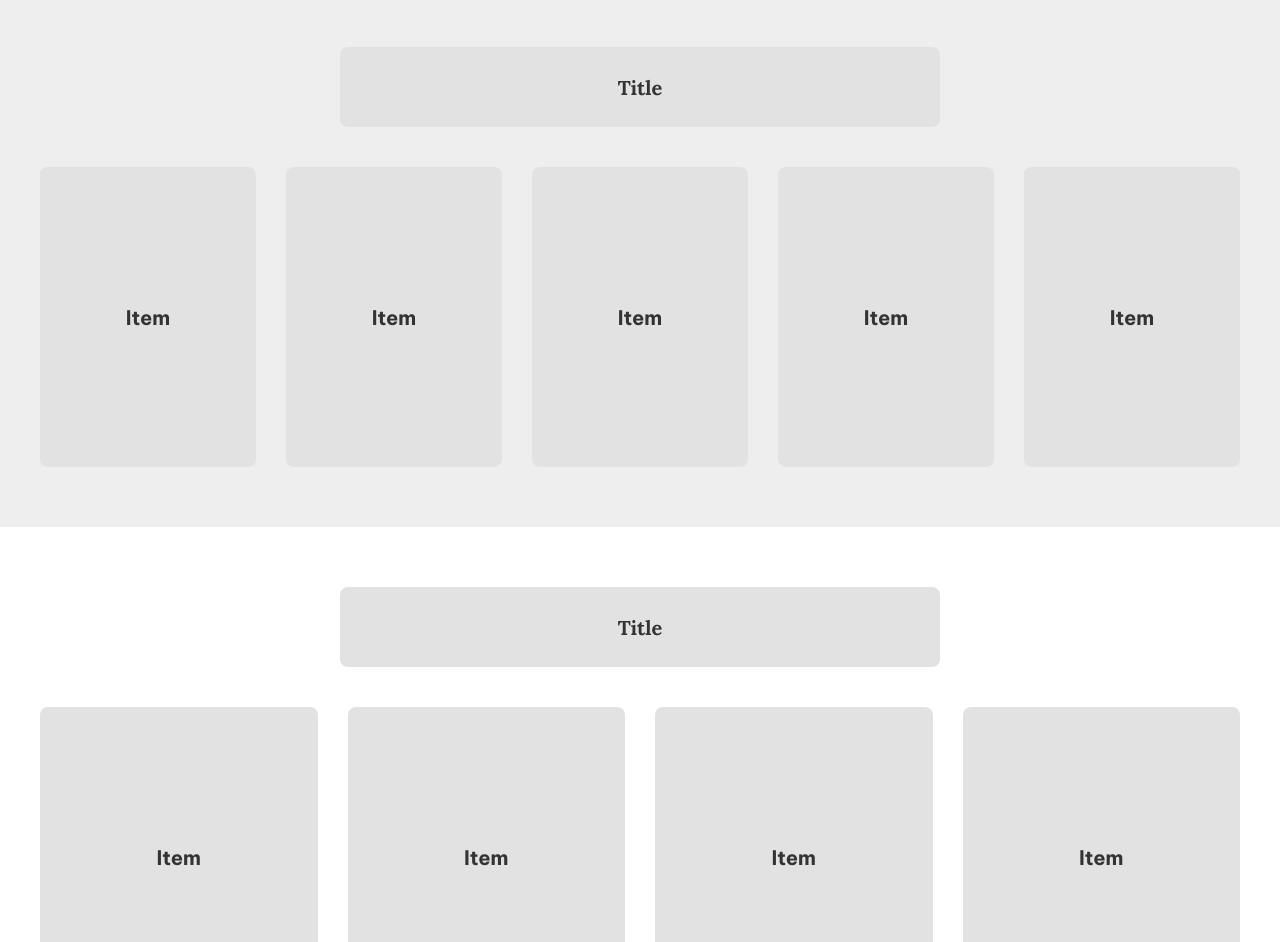
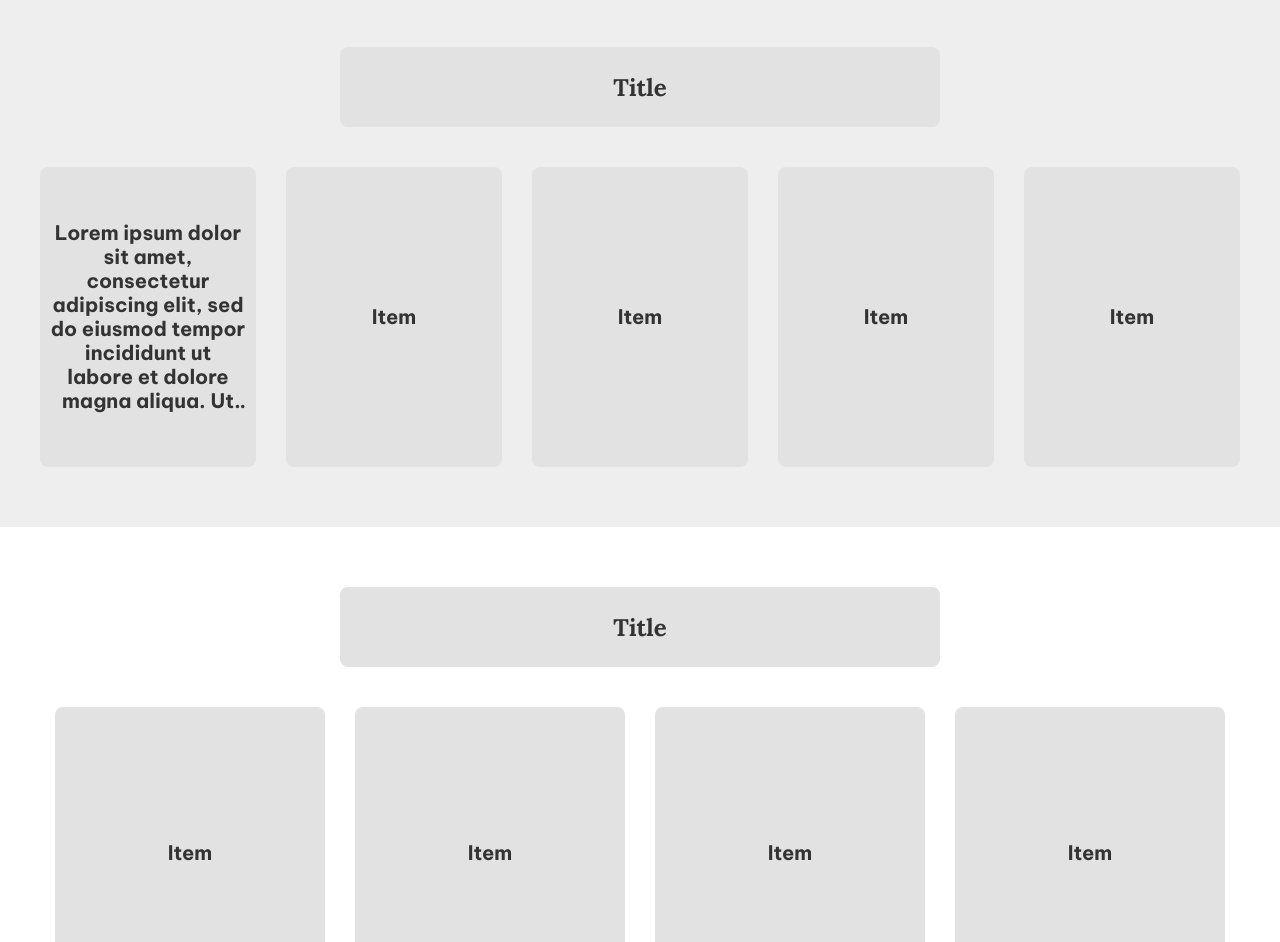
Before and after one commit to ngq3076/Bt2, a plain HTML site: page index.html in a window 1280 px wide. Shown: the part 1858-2800 px from the top of the page. Drawn offline with Linux system fonts and the light colour scheme.

Commit message:
Update index.html

```diff
--- a/index.html
+++ b/index.html
@@ -3,7 +3,7 @@
 <head>
     <meta charset="utf-8">
     <meta name="viewport" content="width=device-width, initial-scale=1">
-    <title>Landing Page Optimized Ratio</title>
+    <title>Landing Page Text Fix</title>
     <link href="https://fonts.googleapis.com/css2?family=Be+Vietnam+Pro:wght@400;500;700&family=Lora:wght@700&display=swap" rel="stylesheet">
     <style>
         :root {
@@ -15,12 +15,12 @@
             --footer-bg: #d9d9d9;
             --gap: 30px;
         }
-        * {margin: 0; padding: 0; box-sizing: border-box;}
+        * { margin: 0; padding: 0; box-sizing: border-box; }
         body {
             font-family: var(--font-main);
             background-color: #f5f5f5;
             color: var(--text-color);
-
+        }
         .container {
             width: 100%;
             max-width: 1366px;
@@ -37,9 +37,25 @@
             justify-content: center;
             text-align: center;
         }
-        .bg-gray {background-color: var(--gray-dark); border-radius: 8px;}
-        .bg-light {background-color: var(--gray-light);}
-        .text-bold {font-weight: 700; font-size: 20px;}
+        .bg-gray {
+            background-color: var(--gray-dark);
+            border-radius: 8px;
+            padding: 10px;
+            overflow: hidden;
+        }
+        .bg-light { background-color: var(--gray-light); }
+        .text-bold {
+            font-weight: 700;
+            line-height: 1.2;
+            font-size: clamp(14px, 2vw, 20px);
+            word-wrap: break-word;
+            overflow-wrap: break-word;
+            display: -webkit-box;
+            -webkit-line-clamp: 8;
+            -webkit-box-orient: vertical;
+            overflow: hidden;
+            text-overflow: ellipsis;
+        }
         header {
             display: flex;
             align-items: center;
@@ -48,21 +64,19 @@
             padding: 20px 40px;
             height: 100px;
         }
-        .logo {width: 200px; height: 60px; flex-shrink: 0;}
-        .menu {width: 100%; max-width: 820px; height: 34px; flex: 1;}
+        .logo { width: 200px; height: 60px; flex-shrink: 0; }
+        .menu { width: 100%; max-width: 820px; height: 34px; flex: 1; }
         .btn {
             width: 120px; height: 42px;
-            font-weight: 700; font-size: 16px;
-            cursor: pointer; border: none;
-            transition: 0.3s;
-            flex-shrink: 0;
+            cursor: pointer; transition: 0.3s;
+            flex-shrink: 0; user-select: none;
         }
-        .btn:hover {background-color: #d1d1d1;}
-        section {padding: 60px 40px; width: 100%;}
+        .btn:hover { background-color: #d1d1d1; }
+        section { padding: 60px 40px; width: 100%; }
         .section-title {
             font-family: var(--font-serif);
             font-weight: 700;
-            font-size: 20px;
+            font-size: clamp(18px, 2.5vw, 24px);
             width: 100%; max-width: 600px; height: 80px;
             margin: 0 auto 40px auto;
         }
@@ -72,46 +86,35 @@
             gap: 40px;
             align-items: center;
         }
-        .intro-text {width: 100%; aspect-ratio: 585/267;}
-        .intro-img {width: 100%; aspect-ratio: 585/520;}
+        .intro-text { width: 100%; aspect-ratio: 585/267; }
+        .intro-img { width: 100%; aspect-ratio: 585/520; }
         .list-items {
             display: flex;
             justify-content: center;
             flex-wrap: wrap;
             gap: var(--gap);
         }
-        .item-big {
-            width: calc((100% - (2 * var(--gap))) / 3);
-            aspect-ratio: 380/420;
-        }
-        .item-mid {
-            width: calc((100% - (4 * var(--gap))) / 5);
-            aspect-ratio: 216/300;
-        }
-        .item-small {
-            width: calc((100% - (3 * var(--gap))) / 4);
-            aspect-ratio: 278/300;
-        }
+        .item-big { width: calc((100% - (2 * var(--gap))) / 3); aspect-ratio: 380/420; }
+        .item-mid { width: calc((100% - (4 * var(--gap))) / 4); aspect-ratio: 277.5/300; }
+        .item-small { width: calc((100% - (4 * var(--gap))) / 5); aspect-ratio: 216/300; }
         footer {
             width: 100%; height: 72px;
             background-color: var(--footer-bg);
             margin-top: auto;
         }
         @media (max-width: 768px) {
-            header {padding: 20px; flex-direction: column; height: auto; gap: 15px;}
-            .logo, .menu, .btn {width: 100%; max-width: none;}
-            .menu {height: 50px;}
-            .grid-intro {grid-template-columns: 1fr;}
+            header { padding: 20px; flex-direction: column; height: auto; gap: 15px; }
+            .logo, .menu, .btn { width: 100%; max-width: none; }
+            .menu { height: 50px; }
+            .grid-intro { grid-template-columns: 1fr; }
             .item-big, .item-mid, .item-small {
-                width: 100%;
-                aspect-ratio: auto;
-                height: 300px;
-                padding: 20px;
+                width: 100%; aspect-ratio: auto;
+                height: 300px; padding: 20px;
             }
-            .intro-text, .intro-img {width: 100%; aspect-ratio: auto;}
-            .intro-text {height: 200px;}
-            .intro-img {height: 300px;}
-            section {padding: 40px 20px;}
+            .intro-text, .intro-img { width: 100%; aspect-ratio: auto; }
+            .intro-text { height: 200px; }
+            .intro-img { height: 300px; }
+            section { padding: 40px 20px; }
         }
     </style>
 </head>
@@ -120,16 +123,12 @@
         <header>
             <div class="bg-gray flex-center logo"><span class="text-bold">Logo</span></div>
             <div class="bg-gray flex-center menu"><span class="text-bold">Menu</span></div>
-            <button type="button" class="bg-gray flex-center btn">Button</button>
+            <div class="bg-gray flex-center btn"><span class="text-bold">Button</span></div>
         </header>
         <section class="bg-light">
             <div class="grid-intro">
-                <article class="bg-gray flex-center intro-text">
-                    <span class="text-bold">Content</span>
-                </article>
-                <figure class="bg-gray flex-center intro-img">
-                    <span class="text-bold">Image</span>
-                </figure>
+                <article class="bg-gray flex-center intro-text"><span class="text-bold">Content</span></article>
+                <figure class="bg-gray flex-center intro-img"><span class="text-bold">Image</span></figure>
             </div>
         </section>
         <section>
@@ -146,20 +145,20 @@
         <section class="bg-light">
             <h2 class="bg-gray flex-center section-title">Title</h2>
             <div class="list-items">
-                <article class="bg-gray flex-center item-mid"><span class="text-bold">Item</span></article>
-                <article class="bg-gray flex-center item-mid"><span class="text-bold">Item</span></article>
-                <article class="bg-gray flex-center item-mid"><span class="text-bold">Item</span></article>
-                <article class="bg-gray flex-center item-mid"><span class="text-bold">Item</span></article>
-                <article class="bg-gray flex-center item-mid"><span class="text-bold">Item</span></article>
+                <article class="bg-gray flex-center item-small"><span class="text-bold">Lorem ipsum dolor sit amet, consectetur adipiscing elit, sed do eiusmod tempor incididunt ut labore et dolore magna aliqua. Ut enim ad minim veniam, quis nostrud exercitation ullamco laboris nisi ut aliquip ex ea commodo consequat. Duis aute irure dolor in reprehenderit in voluptate velit esse cillum dolore eu fugiat nulla pariatur. Excepteur sint occaecat cupidatat non proident, sunt in culpa qui officia deserunt mollit anim id est laborum</span></article>
+                <article class="bg-gray flex-center item-small"><span class="text-bold">Item</span></article>
+                <article class="bg-gray flex-center item-small"><span class="text-bold">Item</span></article>
+                <article class="bg-gray flex-center item-small"><span class="text-bold">Item</span></article>
+                <article class="bg-gray flex-center item-small"><span class="text-bold">Item</span></article>
             </div>
         </section>
         <section>
             <h2 class="bg-gray flex-center section-title">Title</h2>
             <div class="list-items">
-                <article class="bg-gray flex-center item-small"><span class="text-bold">Item</span></article>
-                <article class="bg-gray flex-center item-small"><span class="text-bold">Item</span></article>
-                <article class="bg-gray flex-center item-small"><span class="text-bold">Item</span></article>
-                <article class="bg-gray flex-center item-small"><span class="text-bold">Item</span></article>
+                <article class="bg-gray flex-center item-mid"><span class="text-bold">Item</span></article>
+                <article class="bg-gray flex-center item-mid"><span class="text-bold">Item</span></article>
+                <article class="bg-gray flex-center item-mid"><span class="text-bold">Item</span></article>
+                <article class="bg-gray flex-center item-mid"><span class="text-bold">Item</span></article>
             </div>
         </section>
         <footer class="flex-center">
```
